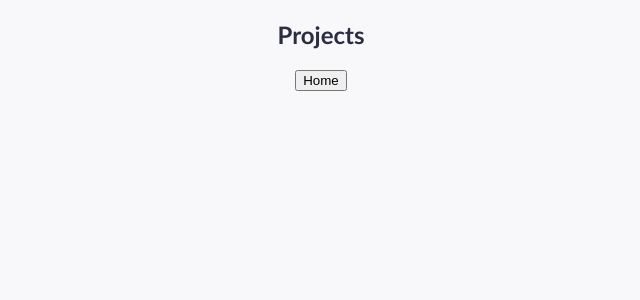
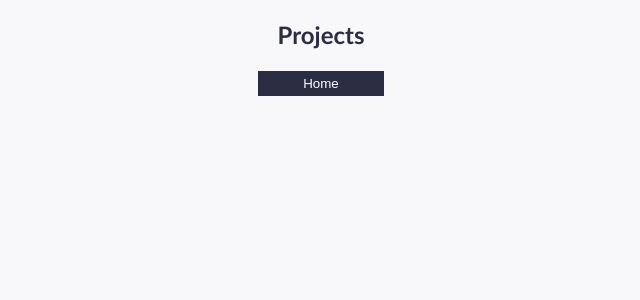
Before and after one commit to AlexLewis10/portfolio, a React (Create React App) app: page / in a window 1280 px wide. Both pictures are taken after a click on the button "Projects". Shown: the top 300 px of the page, without its empty margins (319-959 px from the left). Built offline with nearby package versions, Linux system fonts and the light colour scheme.

Commit message:
Style projects and home buttons

```diff
--- a/src/app.css
+++ b/src/app.css
@@ -17,16 +17,16 @@ img {
   height: 200px;
 }
 
-/* .btn not currently being used */
-/* .btn {
+.btn {
+  width: 10%;
   margin: 2px;
+  padding: 5px;
   background-color: #2B2D42;
-  padding: 7px;
+  text-decoration: none;
   color: white;
   border: none;
-  width: 10%;
   transition-duration: 0.2s;
-} */
+}
 
 .btn:hover {
   background-color: #92DCE5;
@@ -50,3 +50,10 @@ a {
 a:hover {
   background-color: #92DCE5;
 }
+
+.home {
+  display: flex;
+  justify-content: center;
+  flex-direction: row;
+  align-items: flex-end;
+}
--- a/src/components/home.js
+++ b/src/components/home.js
@@ -44,8 +44,8 @@ export class Home extends Component {
       return (
         <div>
           <Projects />
-          <div>
-          <button id="home" className="btn" onClick={this.sentToHome}>Home</button>
+          <div className='home'>
+            <button id="home" className="btn" onClick={this.sentToHome}>Home</button>
           </div>
         </div>
       )
```
